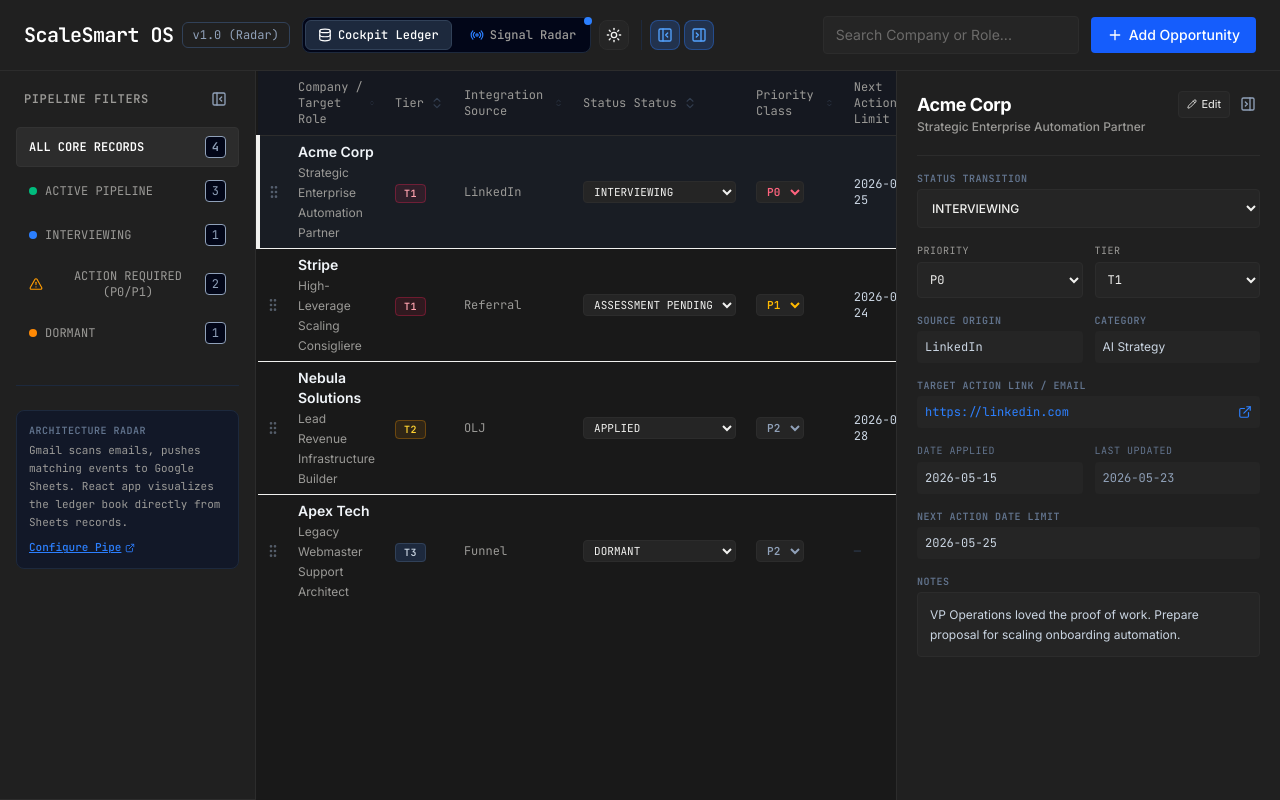
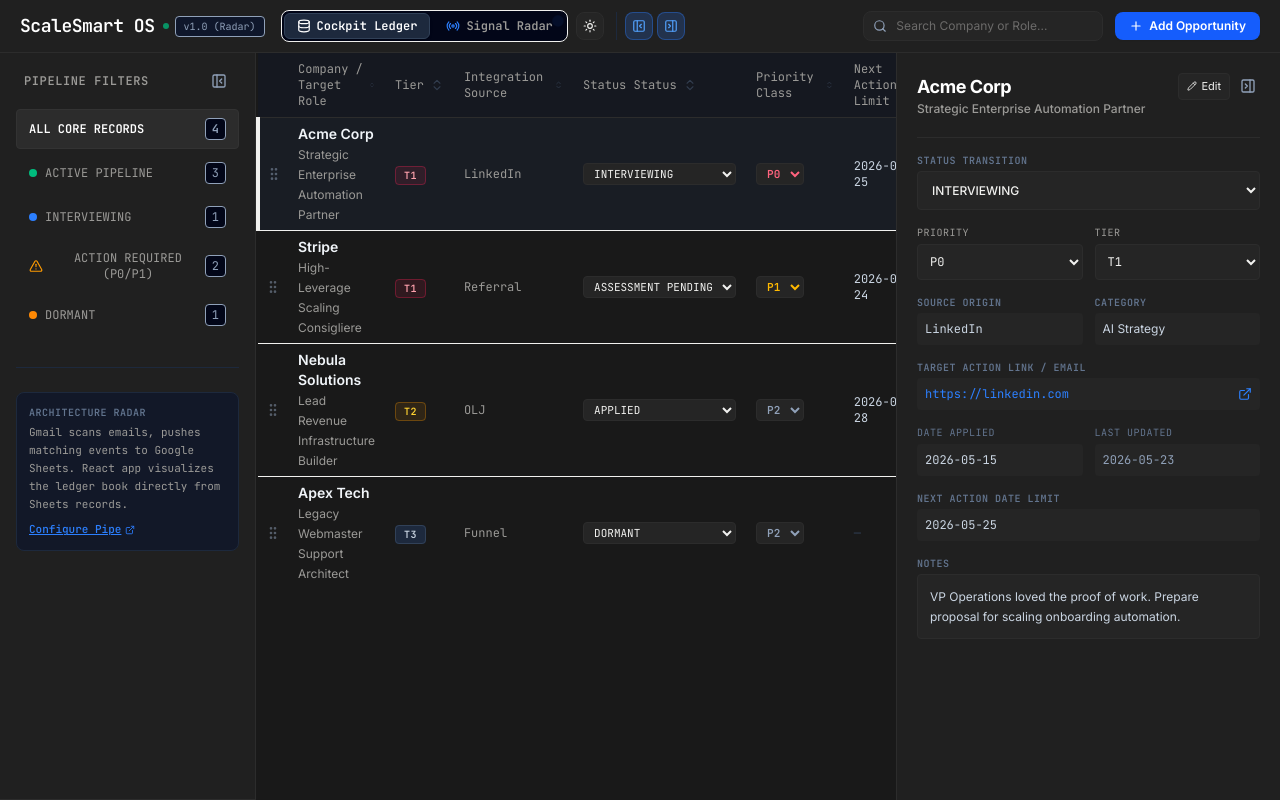
Before and after one commit to johnwesleyquintero/scalesmart-opportunity-os, a React (Vite) app: page / in a window 1280 px wide. Built offline with nearby package versions, Linux system fonts and the light colour scheme.

Commit message:
feat: add search icon and update header UI
Refine header styling for better visual hierarchy and introduce Search icon for future implementation.

```diff
--- a/src/App.tsx
+++ b/src/App.tsx
@@ -3,7 +3,7 @@ import { Opportunity, OpportunityStatus, OpportunityTier, Priority } from "./typ
 import {
   Plus, X, Pencil, Trash, FileText, Check, AlertTriangle, ExternalLink,
   Radio, Database, Code, Copy, RefreshCw, Send, CheckCircle2, Info, Layers, Download,
-  ChevronUp, ChevronDown, ChevronsUpDown, Sun, Moon, GripVertical,
+  ChevronUp, ChevronDown, ChevronsUpDown, Sun, Moon, GripVertical, Search,
   PanelLeftClose, PanelLeftOpen, PanelRightClose, PanelRightOpen
 } from "lucide-react";
 
@@ -1152,21 +1152,23 @@ function doPost(e) {
 
   return (
     <div className={`min-h-screen ${theme.bgApp} flex flex-col font-sans antialiased selection:bg-slate-800`}>
-
-      {/* 1. Header with System Architecture Integration */}
-      <header className={`border-b ${theme.border} px-6 py-4 flex flex-col md:flex-row justify-between items-start md:items-center gap-4 ${theme.bgHeader}`} id="header">
-        <div className="flex flex-col sm:flex-row sm:items-center gap-3 w-full md:w-auto">
+       {/* 1. Header with System Architecture Integration */}
+      <header className={`border-b ${theme.border} px-5 py-2.5 flex flex-col md:flex-row justify-between items-start md:items-center gap-4 ${theme.bgHeader} select-none`} id="header">
+        <div className="flex flex-col sm:flex-row sm:items-center gap-4 w-full md:w-auto">
           <div className="flex items-center gap-2 justify-between w-full sm:w-auto">
-            <span className={`text-xl font-bold tracking-tight ${isDark ? "text-white" : "text-[#37352f]"} font-mono`}>ScaleSmart OS</span>
-            <span className={`text-xs ${isDark ? "text-slate-400 bg-slate-850/80 border-slate-700" : "text-neutral-500 bg-neutral-200/50 border-neutral-300"} px-2.5 py-1 rounded-md border font-mono`}>v1.0 (Radar)</span>
+            <span className={`text-lg font-extrabold tracking-tight ${isDark ? "text-white" : "text-[#111111]"} font-mono`}>ScaleSmart OS</span>
+            <div className="flex items-center gap-1.5">
+              <span className="w-1.5 h-1.5 rounded-full bg-emerald-500 animate-pulse" title="System status active" />
+              <span className={`text-[10px] ${isDark ? "text-slate-400 bg-slate-900 border-slate-755" : "text-neutral-500 bg-neutral-100 border-neutral-250"} px-2 py-0.5 rounded font-mono border`}>v1.0 (Radar)</span>
+            </div>
           </div>
           <div className="flex items-center gap-2">
-            <div className={`flex items-center gap-1.5 p-0.5 ${isDark ? "bg-slate-950 border-slate-800" : "bg-[#eae9e6]/50 border-neutral-300"} border rounded-lg`}>
+            <div className={`flex items-center gap-1 p-0.5 ${isDark ? "bg-slate-950 border-slate-850" : "bg-[#f1f0ee] border-neutral-250"} border rounded-lg`}>
               <button
                 onClick={() => setActiveTab("cockpit")}
-                className={`px-3 py-1.5 rounded-md text-xs font-medium font-mono transition flex items-center gap-1.5 ${
+                className={`px-3 py-1 rounded-md text-xs font-semibold font-mono transition flex items-center gap-1.5 cursor-pointer ${
                   activeTab === "cockpit"
-                    ? (isDark ? "bg-slate-800 text-white border border-slate-700" : "bg-white text-[#37352f] border border-[#eae9e6] shadow-xs")
+                    ? (isDark ? "bg-slate-800 text-white border border-slate-700 shadow-sm" : "bg-white text-[#111111] border border-[#dad9d4] shadow-xs")
                     : `${theme.textSecondary} hover:text-blue-500`
                 }`}
               >
@@ -1174,15 +1176,15 @@ function doPost(e) {
               </button>
               <button
                 onClick={() => setActiveTab("radar")}
-                className={`px-3 py-1.5 rounded-md text-xs font-medium font-mono transition flex items-center gap-1.5 relative ${
+                className={`px-3 py-1 rounded-md text-xs font-semibold font-mono transition flex items-center gap-1.5 relative cursor-pointer ${
                   activeTab === "radar"
-                    ? (isDark ? "bg-slate-800 text-white border border-slate-700" : "bg-white text-[#37352f] border border-[#eae9e6] shadow-xs")
+                    ? (isDark ? "bg-slate-800 text-white border border-slate-700 shadow-sm" : "bg-white text-[#111111] border border-[#dad9d4] shadow-xs")
                     : `${theme.textSecondary} hover:text-blue-500`
                 }`}
               >
                 <Radio className="w-3.5 h-3.5 text-blue-500" /> Signal Radar
                 {radarSignals.length > 0 && (
-                  <span className="absolute -top-1 -right-1 w-2 h-2 bg-blue-500 rounded-full"></span>
+                  <span className="absolute top-1 right-1 w-1.5 h-1.5 bg-blue-500 rounded-full animate-ping"></span>
                 )}
               </button>
             </div>
@@ -1190,10 +1192,10 @@ function doPost(e) {
             {/* Theme Toggle Button */}
             <button
               onClick={() => setIsDark(!isDark)}
-              className={`p-1.5 rounded-lg border transition duration-150 flex items-center justify-center ${theme.bgButtonSec}`}
+              className={`p-1.5 rounded-lg border transition duration-150 flex items-center justify-center cursor-pointer ${theme.bgButtonSec}`}
               title="Toggle theme mode"
             >
-              {isDark ? <Sun className="w-4 h-4 text-amber-450" /> : <Moon className="w-4 h-4 text-[#37352f]" />}
+              {isDark ? <Sun className="w-3.5 h-3.5 text-amber-450" /> : <Moon className="w-3.5 h-3.5 text-[#37352f]" />}
             </button>
 
             {/* Sidebar Viewport Control Panel */}
@@ -1201,25 +1203,25 @@ function doPost(e) {
               <div className={`flex items-center gap-1 border-l pl-2 ml-1 ${isDark ? "border-slate-800" : "border-[#eae9e6]"}`}>
                 <button
                   onClick={() => setIsLeftSidebarOpen(!isLeftSidebarOpen)}
-                  className={`p-1.5 rounded-lg border transition duration-150 flex items-center justify-center ${
+                  className={`p-1.5 rounded-lg border transition duration-150 flex items-center justify-center cursor-pointer ${
                     isLeftSidebarOpen
                       ? (isDark ? "bg-blue-500/20 text-blue-400 border-blue-500/35" : "bg-blue-50 text-blue-600 border-blue-200")
                       : theme.bgButtonSec
                   }`}
                   title={isLeftSidebarOpen ? "Hide Left Sidebar Filters (Ctrl+\\)" : "Show Left Sidebar Filters"}
                 >
-                  {isLeftSidebarOpen ? <PanelLeftClose className="w-4 h-4" /> : <PanelLeftOpen className="w-4 h-4" />}
+                  {isLeftSidebarOpen ? <PanelLeftClose className="w-3.5 h-3.5" /> : <PanelLeftOpen className="w-3.5 h-3.5" />}
                 </button>
                 <button
                   onClick={() => setIsRightSidebarOpen(!isRightSidebarOpen)}
-                  className={`p-1.5 rounded-lg border transition duration-150 flex items-center justify-center ${
+                  className={`p-1.5 rounded-lg border transition duration-150 flex items-center justify-center cursor-pointer ${
                     isRightSidebarOpen
                       ? (isDark ? "bg-blue-500/20 text-blue-400 border-blue-500/35" : "bg-blue-50 text-blue-600 border-blue-200")
                       : theme.bgButtonSec
                   }`}
                   title={isRightSidebarOpen ? "Hide Right Detail Inspector" : "Show Right Detail Inspector"}
                 >
-                  {isRightSidebarOpen ? <PanelRightClose className="w-4 h-4" /> : <PanelRightOpen className="w-4 h-4" />}
+                  {isRightSidebarOpen ? <PanelRightClose className="w-3.5 h-3.5" /> : <PanelRightOpen className="w-3.5 h-3.5" />}
                 </button>
               </div>
             )}
@@ -1228,33 +1230,38 @@ function doPost(e) {
 
         {activeTab === "cockpit" ? (
           <div className="flex items-center gap-3 w-full md:w-auto" id="controls">
-            <input
-              type="text"
-              placeholder="Search Company or Role..."
-              value={searchQuery}
-              onChange={(e) => setSearchQuery(e.target.value)}
-              className={`border rounded px-3 py-2 text-sm focus:outline-none focus:border-blue-500 w-full sm:w-64 ${theme.bgInput}`}
-            />
+            <div className="relative w-full sm:w-60">
+              <span className="absolute inset-y-0 left-0 pl-2.5 flex items-center pointer-events-none text-slate-400">
+                <Search className="w-3.5 h-3.5" />
+              </span>
+              <input
+                type="text"
+                placeholder="Search Company or Role..."
+                value={searchQuery}
+                onChange={(e) => setSearchQuery(e.target.value)}
+                className={`border rounded-lg pl-8 pr-3 py-1.5 text-xs focus:outline-none focus:border-blue-500 focus:ring-1 focus:ring-blue-500/20 w-full ${theme.bgInput}`}
+              />
+            </div>
             <button
               onClick={openAddModal}
-              className="bg-blue-600 hover:bg-blue-500 text-white font-medium text-sm px-4 py-2 rounded flex items-center gap-1.5 shrink-0 transition"
+              className="bg-blue-600 hover:bg-blue-500 text-white font-semibold text-xs px-3.5 py-1.5 rounded-lg flex items-center gap-1.5 shrink-0 transition cursor-pointer shadow-xs"
             >
-              <Plus className="w-4 h-4" /> Add Opportunity
+              <Plus className="w-3.5 h-3.5" /> Add Opportunity
             </button>
           </div>
         ) : (
-          <div className="flex items-center gap-3 w-full md:w-auto">
+          <div className="flex items-center gap-2 w-full md:w-auto">
             <button
               onClick={handleExportCSV}
-              className={`border font-medium text-xs px-3.5 py-2 rounded flex items-center gap-1.5 transition ${theme.bgButtonSec}`}
+              className={`border font-semibold text-xs px-3.5 py-1.5 rounded-lg flex items-center gap-1.5 transition cursor-pointer ${theme.bgButtonSec}`}
             >
-              <Download className="w-4 h-4" /> Export Ledger CSV
+              <Download className="w-3.5 h-3.5" /> Export Ledger CSV
             </button>
             <button
               onClick={handleCopyCode}
-              className="bg-blue-600 hover:bg-blue-500 text-white font-medium text-xs px-3.5 py-2 rounded flex items-center gap-1.5 transition"
+              className="bg-blue-600 hover:bg-blue-500 text-white font-semibold text-xs px-3.5 py-1.5 rounded-lg flex items-center gap-1.5 transition cursor-pointer shadow-xs"
             >
-              <Copy className="w-4 h-4" /> {hasCopiedCode ? "Copied Apps Script" : "Copy Apps Script"}
+              <Copy className="w-3.5 h-3.5" /> {hasCopiedCode ? "Copied Apps Script" : "Copy Apps Script"}
             </button>
           </div>
         )}
```
